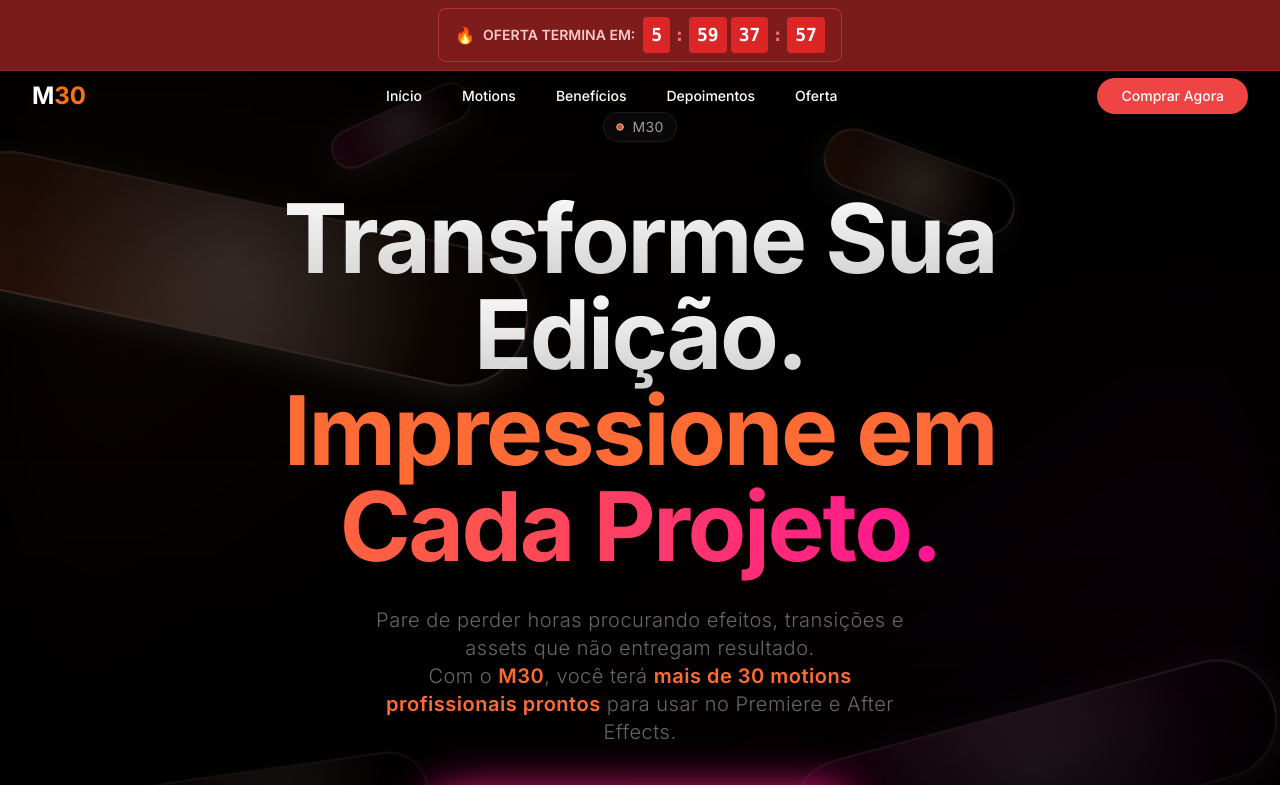
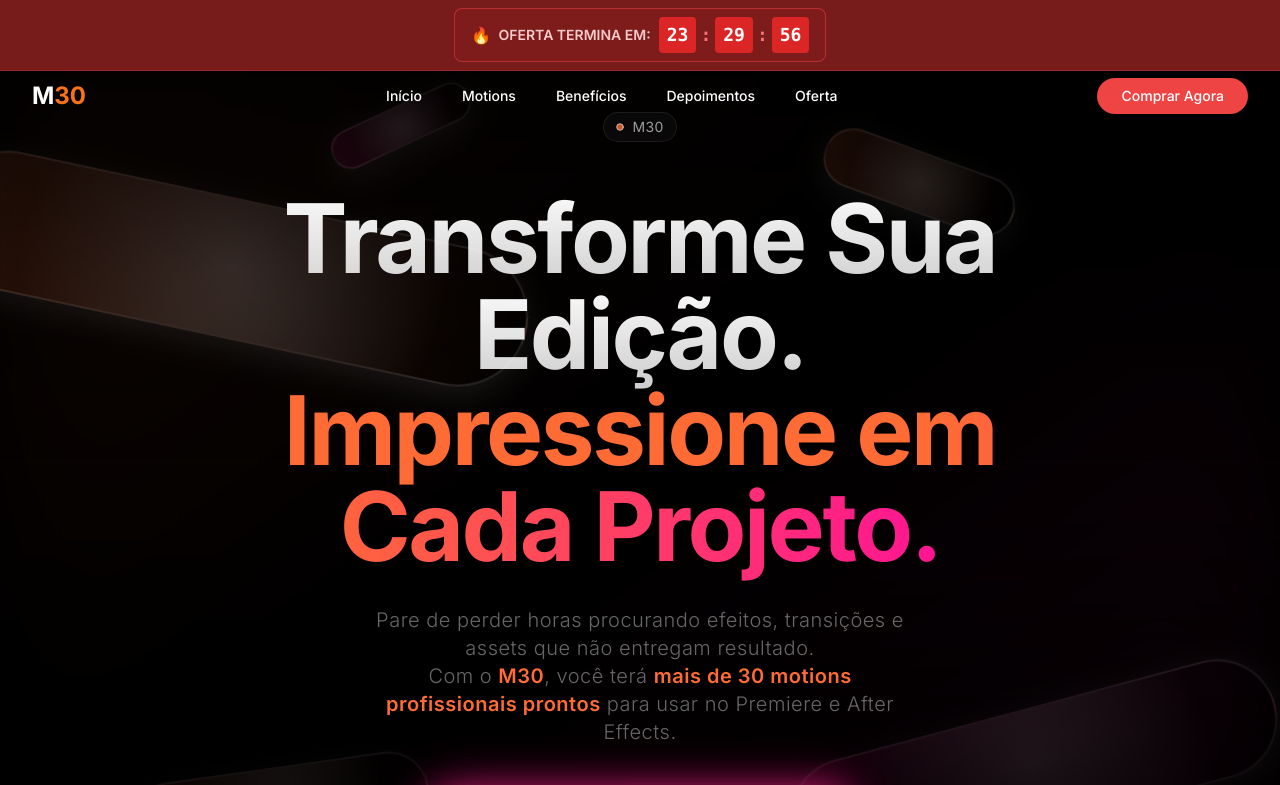
Before and after one commit to fernandoadevf/M30, a React (Create React App) app: page / in a window 1280 px wide. Shown: the top 785 px of the page. Built offline with nearby package versions, Linux system fonts and the light colour scheme.

Commit message:
Ajusta cronômetro para começar em 23:30 e contar para baixo

```diff
--- a/src/components/UrgencyTimer.tsx
+++ b/src/components/UrgencyTimer.tsx
@@ -4,37 +4,35 @@ import { motion } from 'framer-motion';
 const UrgencyTimer: React.FC = () => {
   const [timeLeft, setTimeLeft] = useState({
     hours: 23,
-    minutes: 59,
-    seconds: 59
+    minutes: 30,
+    seconds: 0
   });
 
   useEffect(() => {
-    const getTimeUntilMidnight = () => {
-      const now = new Date();
-      const midnight = new Date();
-      midnight.setHours(23, 59, 59, 999); // 23:59:59 do dia atual
+    const updateTimer = () => {
+      setTimeLeft(prevTime => {
+        let { hours, minutes, seconds } = prevTime;
 
-      // Se já passou das 23:59:59, vai para o próximo dia
-      if (now >= midnight) {
-        midnight.setDate(midnight.getDate() + 1);
-        midnight.setHours(23, 59, 59, 999);
-      }
+        // Decrementa os segundos
+        if (seconds > 0) {
+          seconds--;
+        } else if (minutes > 0) {
+          minutes--;
+          seconds = 59;
+        } else if (hours > 0) {
+          hours--;
+          minutes = 59;
+          seconds = 59;
+        } else {
+          // Quando chegar a 0, reseta para 23:30:00
+          hours = 23;
+          minutes = 30;
+          seconds = 0;
+        }
 
-      return midnight.getTime() - now.getTime();
+        return { hours, minutes, seconds };
+      });
     };
-
-    const updateTimer = () => {
-      const timeUntilMidnight = getTimeUntilMidnight();
-
-      const hours = Math.floor(timeUntilMidnight / (1000 * 60 * 60));
-      const minutes = Math.floor((timeUntilMidnight % (1000 * 60 * 60)) / (1000 * 60));
-      const seconds = Math.floor((timeUntilMidnight % (1000 * 60)) / 1000);
-
-      setTimeLeft({ hours, minutes, seconds });
-    };
-
-    // Atualiza imediatamente
-    updateTimer();
 
     // Atualiza a cada segundo
     const interval = setInterval(updateTimer, 1000);
```
